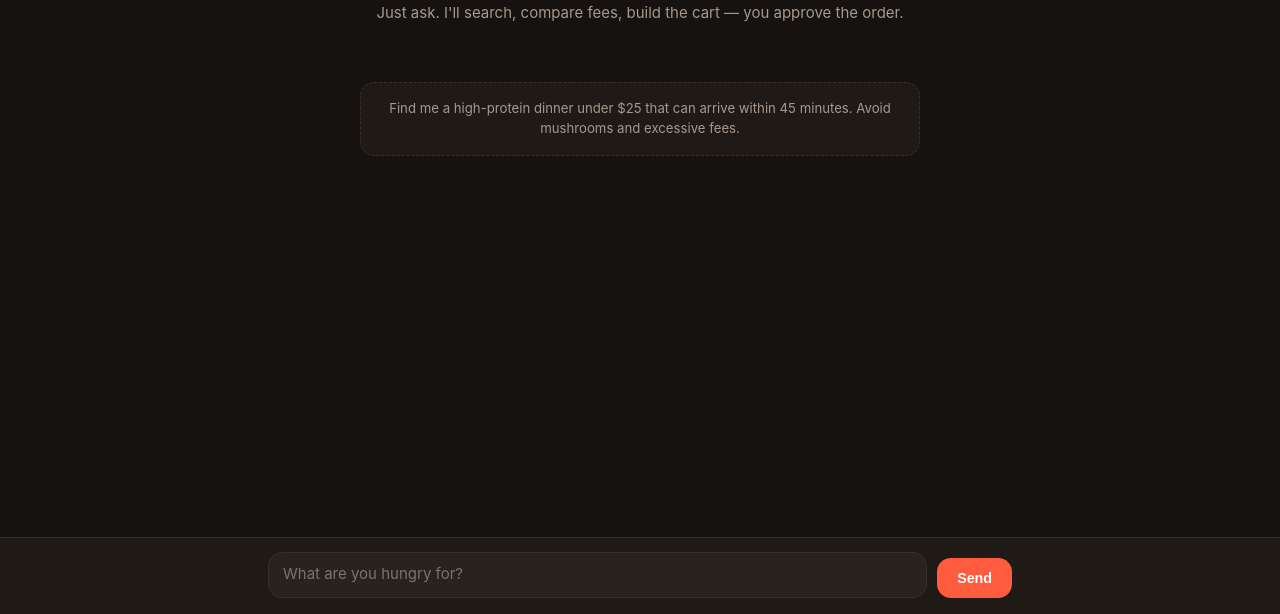
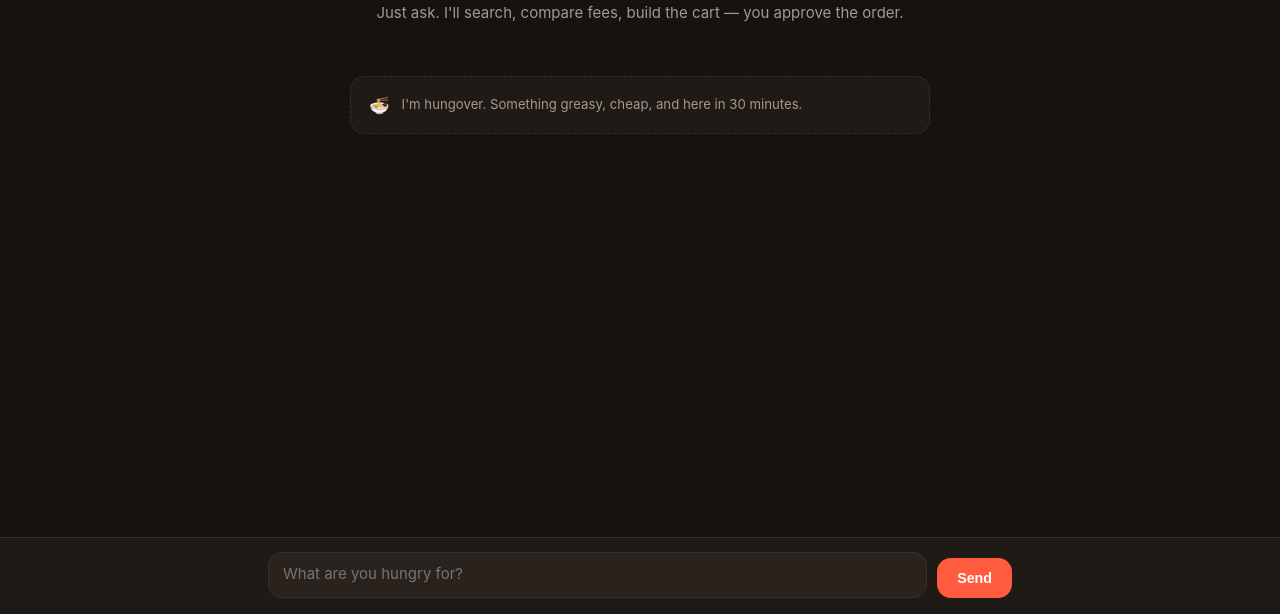
Before and after one commit to CydVilla/peckish, a browser extension: page public/index.html in a window 1280 px wide. Shown: the part 186-800 px from the top of the page. Drawn offline with Linux system fonts and the light colour scheme; no server answers.

Commit message:
Web UI: rotating suggestion prompts (0.3.0)
The hello-screen suggestion now cycles through 10 prompts — the original
high-protein-dinner one plus greasy-hangover, fee comparison, reorder-with-
drop-check, feed-4-cheap, monthly-spend, late-night-sushi, groceries, vegan,
and is-it-good-then-order. Fades every ~4.2s, pauses on hover so it stays
clickable, and the click reads the live suggestion (not textContent) so a
prefix/badge can't leak in. Feature lands on every surface that serves
public/index.html (web app + Mac app).

Coordinated minor bump to 0.3.0 across all packages; peckish dep ranges
moved to ^0.3.0 (^0.2.2 would exclude it). Manifest regenerated (29 tools),
consistency check green.

Co-Authored-By: Claude Fable 5 <noreply@anthropic.com>

```diff
--- a/desktop/package.json
+++ b/desktop/package.json
@@ -1,6 +1,6 @@
 {
   "name": "peckish-desktop",
-  "version": "0.2.2",
+  "version": "0.3.0",
   "description": "Peckish for Mac — double-clickable shell around the Peckish web app (AI DoorDash ordering agent).",
   "private": true,
   "main": "main.js",
@@ -11,7 +11,7 @@
     "dist": "electron-builder --mac dmg --arm64"
   },
   "dependencies": {
-    "peckish": "^0.2.2"
+    "peckish": "^0.3.0"
   },
   "devDependencies": {
     "electron": "^37.2.0",
--- a/extension/build-manifest.mjs
+++ b/extension/build-manifest.mjs
@@ -30,7 +30,7 @@ const manifest = {
   manifest_version: "0.3",
   name: "peckish",
   display_name: "Peckish — DoorDash ordering",
-  version: "0.2.2",
+  version: "0.3.0",
   description: "Order food on DoorDash from Claude — you approve every order.",
   long_description:
     "Peckish gives Claude real DoorDash ordering: it searches stores, compares " +
--- a/extension/package.json
+++ b/extension/package.json
@@ -1,10 +1,10 @@
 {
   "name": "peckish-extension",
-  "version": "0.2.2",
+  "version": "0.3.0",
   "private": true,
   "description": "Bundled dependencies for the Peckish Claude Desktop extension (.mcpb).",
   "type": "module",
   "dependencies": {
-    "peckish": "^0.2.2"
+    "peckish": "^0.3.0"
   }
 }
--- a/package.json
+++ b/package.json
@@ -1,6 +1,6 @@
 {
   "name": "peckish",
-  "version": "0.2.2",
+  "version": "0.3.0",
   "description": "Peckish — AI ordering agent for DoorDash. Terminal chat, local web app, and MCP server over dd-cli + Claude.",
   "type": "module",
   "license": "MIT",
--- a/packages/mcp/package.json
+++ b/packages/mcp/package.json
@@ -1,6 +1,6 @@
 {
   "name": "peckish-mcp",
-  "version": "0.2.3",
+  "version": "0.3.0",
   "mcpName": "io.github.CydVilla/peckish",
   "description": "MCP server that lets Claude order food on DoorDash — search, compare real fee-included totals, build carts, and place orders behind a human approval dialog.",
   "type": "module",
@@ -38,6 +38,6 @@
     "node": ">=20"
   },
   "dependencies": {
-    "peckish": "^0.2.2"
+    "peckish": "^0.3.0"
   }
 }
--- a/public/index.html
+++ b/public/index.html
@@ -146,12 +146,20 @@
   }
   #send:disabled { opacity: 0.45; cursor: default; }
   .suggestion {
-    display: block; margin: 60px auto 8px; max-width: 560px; text-align: center;
+    display: flex; align-items: center; gap: 12px;
+    margin: 54px auto 8px; max-width: 580px; min-height: 58px; text-align: left;
     color: var(--muted); background: var(--panel); border: 1px dashed var(--border);
-    border-radius: var(--radius); padding: 16px 18px; cursor: pointer; font-size: 0.88rem;
-    line-height: 1.5;
+    border-radius: var(--radius); padding: 14px 18px; cursor: pointer; font-size: 0.88rem;
+    line-height: 1.5; transition: border-color .15s, color .15s;
   }
   .suggestion:hover { border-color: var(--accent); color: var(--text); }
+  .suggestion .spark { flex: none; font-size: 1.1rem; filter: grayscale(0.2); }
+  .suggestion .text { flex: 1; transition: opacity .26s ease; }
+  .suggestion .go {
+    flex: none; font-size: 0.72rem; color: var(--muted); border: 1px solid var(--border);
+    border-radius: 999px; padding: 2px 9px; opacity: 0; transition: opacity .15s;
+  }
+  .suggestion:hover .go { opacity: 1; color: var(--accent); border-color: var(--accent); }
   .hello { text-align: center; margin-top: 9vh; }
   .hello .big { font-size: 2.1rem; font-weight: 800; letter-spacing: -0.03em; }
   .hello .sub { color: var(--muted); margin-top: 6px; }
@@ -193,7 +201,11 @@
     <div class="hello" id="hello">
       <div class="big">Feeling peckish?</div>
       <div class="sub">Just ask. I'll search, compare fees, build the cart — you approve the order.</div>
-      <div class="suggestion" id="suggestion">Find me a high-protein dinner under $25 that can arrive within 45 minutes. Avoid mushrooms and excessive fees.</div>
+      <div class="suggestion" id="suggestion" title="Click to try this — or just type your own">
+        <span class="spark">🍜</span>
+        <span class="text" id="suggestion-text">Find me a high-protein dinner under $25 that can arrive within 45 minutes. Avoid mushrooms and excessive fees.</span>
+        <span class="go">try&nbsp;↵</span>
+      </div>
     </div>
   </div></div>
 
@@ -443,8 +455,39 @@ send.onclick = () => {
 input.addEventListener("keydown", (ev) => {
   if (ev.key === "Enter" && !ev.shiftKey) { ev.preventDefault(); submit(); }
 });
-document.getElementById("suggestion").onclick = function () {
-  input.value = this.textContent.trim();
+// ── rotating suggestions ──────────────────────────────────────────────────
+const SUGGESTIONS = [
+  "Find me a high-protein dinner under $25 that can arrive within 45 minutes. Avoid mushrooms and excessive fees.",
+  "I'm hungover. Something greasy, cheap, and here in 30 minutes.",
+  "Compare the real totals at the two top-rated taco spots near me — fees included.",
+  "Reorder my usual, but tell me if anything got silently dropped.",
+  "Cheapest way to feed 4 people tonight. Pickup if it dodges the delivery fee.",
+  "What did I spend on delivery last month? Break out the fees and tips honestly.",
+  "Late-night sushi that won't wreck me on service fees.",
+  "Grab milk, eggs, and a pound of ground beef from the closest grocery store.",
+  "Vegan comfort food under $20 — and never any mushrooms.",
+  "Is that ramen place actually any good? If so, build me a cart.",
+];
+const suggestionBox = document.getElementById("suggestion");
+const suggestionText = document.getElementById("suggestion-text");
+let suggestionIdx = 0;
+let suggestionTimer = null;
+let suggestionPaused = false;
+
+function rotateSuggestion() {
+  if (suggestionPaused || !hello || hello.style.display === "none") return;
+  suggestionText.style.opacity = "0";
+  setTimeout(() => {
+    suggestionIdx = (suggestionIdx + 1) % SUGGESTIONS.length;
+    suggestionText.textContent = SUGGESTIONS[suggestionIdx];
+    suggestionText.style.opacity = "1";
+  }, 260);
+}
+suggestionTimer = setInterval(rotateSuggestion, 4200);
+suggestionBox.addEventListener("mouseenter", () => (suggestionPaused = true));
+suggestionBox.addEventListener("mouseleave", () => (suggestionPaused = false));
+suggestionBox.onclick = function () {
+  input.value = SUGGESTIONS[suggestionIdx];
   submit();
 };
 document.getElementById("reset").onclick = async () => {
--- a/server.json
+++ b/server.json
@@ -3,7 +3,7 @@
   "name": "io.github.CydVilla/peckish",
   "title": "Peckish — DoorDash ordering",
   "description": "Order food on DoorDash — compare real fee-included totals; you approve every order.",
-  "version": "0.2.3",
+  "version": "0.3.0",
   "repository": {
     "url": "https://github.com/CydVilla/peckish",
     "source": "github"
@@ -13,7 +13,7 @@
     {
       "registryType": "npm",
       "identifier": "peckish-mcp",
-      "version": "0.2.3",
+      "version": "0.3.0",
       "transport": {
         "type": "stdio"
       },
--- a/src/mcp.ts
+++ b/src/mcp.ts
@@ -61,7 +61,7 @@ const INSTRUCTIONS = `Peckish orders food on DoorDash for the signed-in user. Op
 - No popularity data exists; distances are meters (÷1609 for miles); is_link_out stores can't be ordered here; age-restricted carts need get_checkout_url.`;
 
 const server = new Server(
-  { name: "peckish", version: "0.2.2" },
+  { name: "peckish", version: "0.3.0" },
   { capabilities: { tools: {} }, instructions: INSTRUCTIONS },
 );
 
```
Also changed, not shown: extension/manifest.json.
